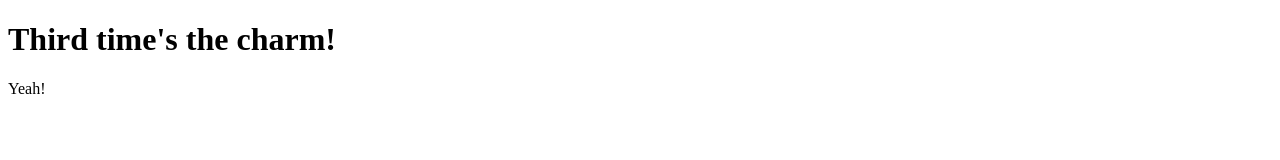
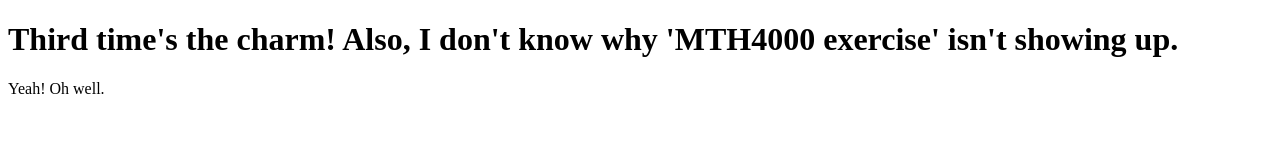
Before and after one commit to hmleung0428/hmleung0428.github.io, a plain HTML site: page index.html in a window 1280 px wide. Drawn offline with Linux system fonts and the light colour scheme.

Commit message:
Update index.html

```diff
--- a/index.html
+++ b/index.html
@@ -6,8 +6,8 @@
 </head>
 
  <body>
-   <h1>Third time's the charm!</h1>
-   <p>Yeah!</p>
+   <h1>Third time's the charm! Also, I don't know why 'MTH4000 exercise' isn't showing up.</h1>
+   <p>Yeah! Oh well.</p>
 </body>
 
 </html>
```
